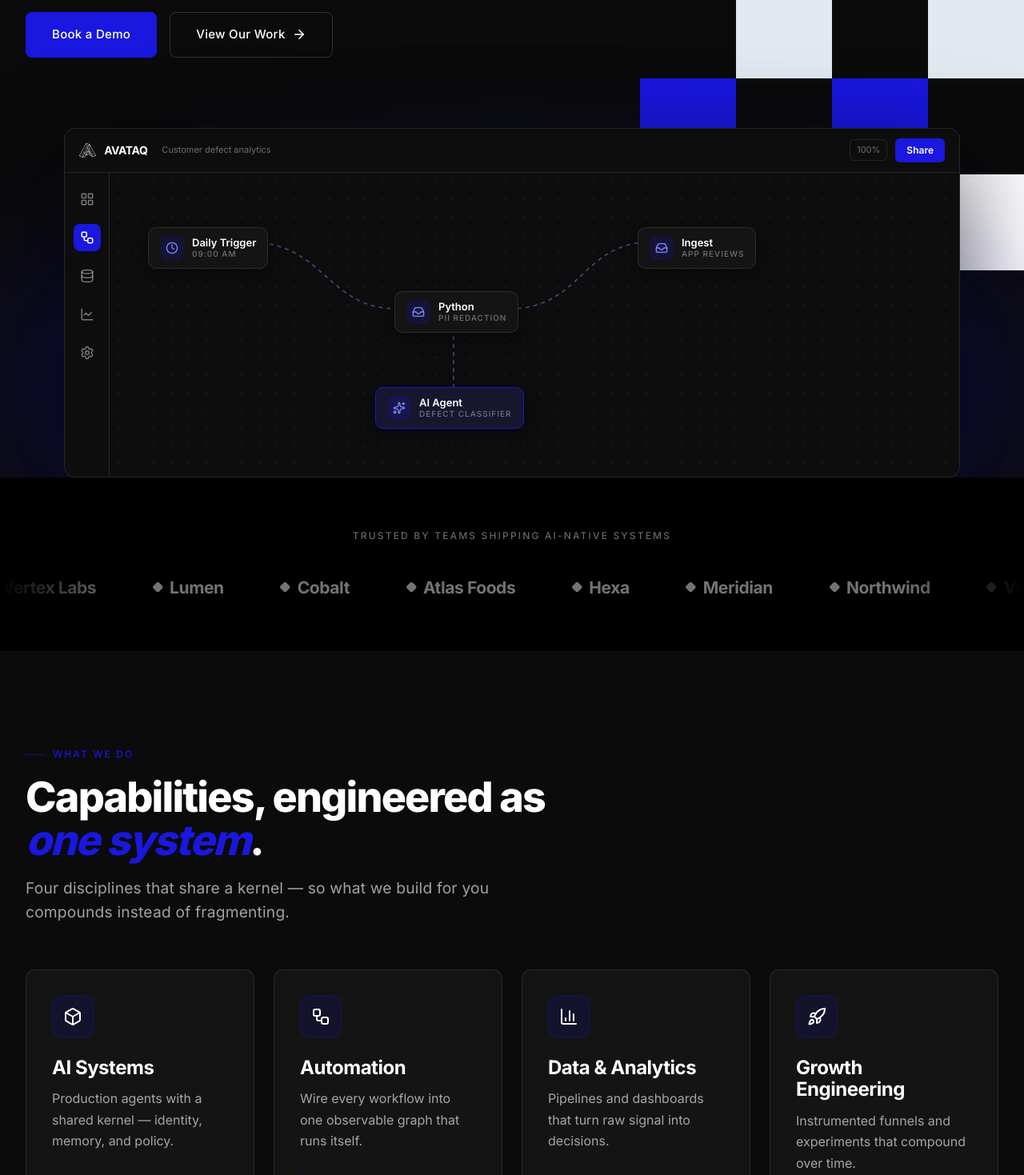
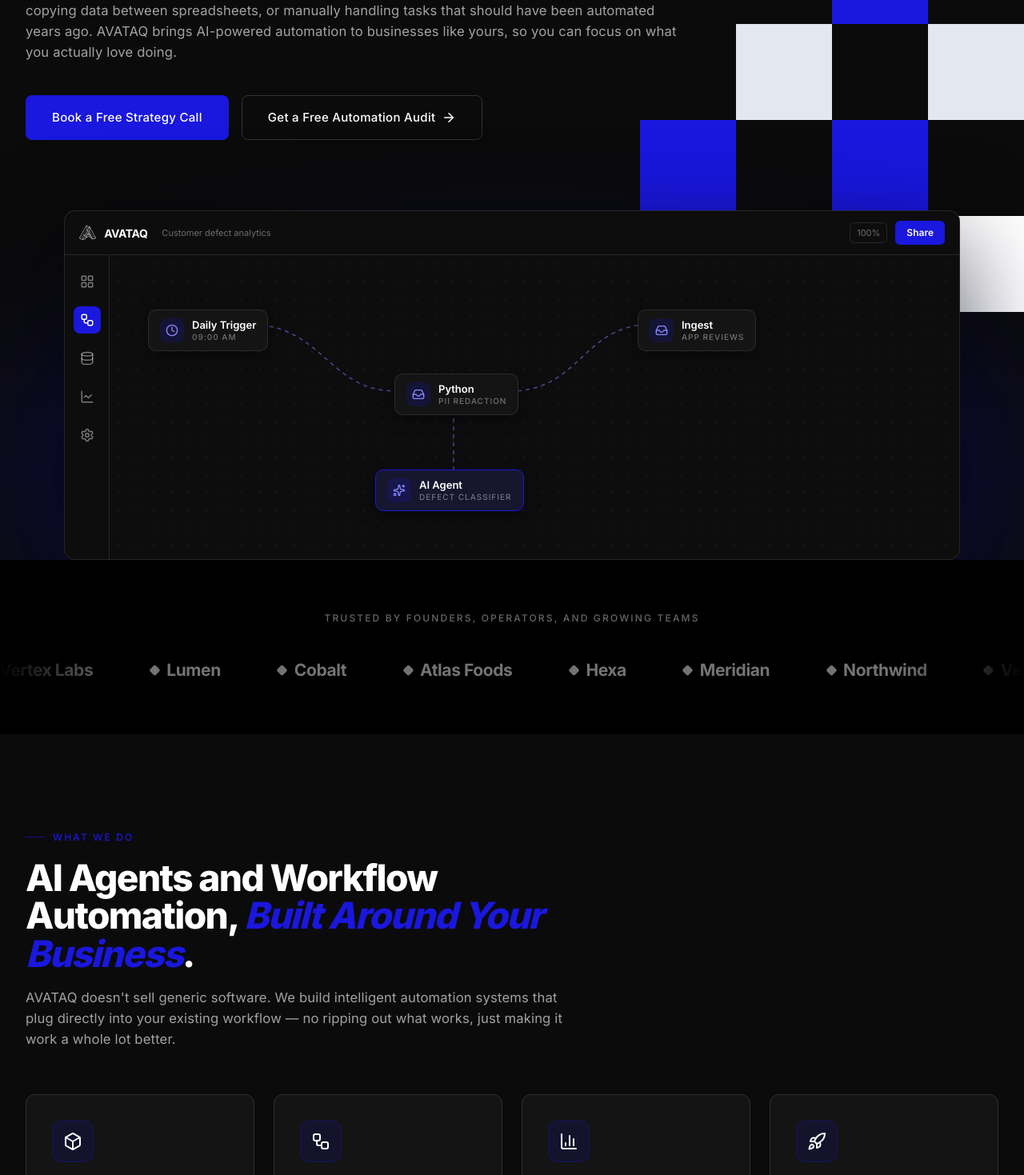
Before and after one commit to Vishal-code-E/avataq, a Next.js app in the folder avataq/: page / in a window 1280 px wide. Shown: the part 521-1990 px from the top of the page at 80% size. Built offline with nearby package versions, Linux system fonts and the light colour scheme.

Commit message:
cp rpl and txt rpl

```diff
--- a/avataq/app/about/page.tsx
+++ b/avataq/app/about/page.tsx
@@ -98,7 +98,7 @@
                 <div className="team-photo">
                   <User size={40} strokeWidth={1.5} />
                 </div>
-                <h3 className="h3" style={{ fontSize: 20 }}>{m.name}</h3>
+                <h3 className="h3" style={{ fontSize: 18 }}>{m.name}</h3>
                 <div className="role">{m.role}</div>
                 <a className="team-li" href="#" aria-label={m.name + " on LinkedIn"} onClick={(e) => e.preventDefault()}>
                   <ExternalLink size={18} strokeWidth={1.8} />
--- a/avataq/app/globals.css
+++ b/avataq/app/globals.css
@@ -99,15 +99,15 @@
 .eyebrow.no-rule::before{display:none;}
 
 .h1{font-weight:800;letter-spacing:-0.04em;line-height:1.0;margin:0;
-  font-size:clamp(40px,7vw,84px);}
+  font-size:clamp(36px,6.2vw,76px);}
 .h1 em{font-style:italic;color:var(--blue);}
 .h2{font-weight:800;letter-spacing:-0.035em;line-height:1.04;margin:0;
-  font-size:clamp(32px,4.4vw,52px);}
+  font-size:clamp(28px,3.8vw,46px);}
 .h2 em{font-style:italic;color:var(--blue);}
-.h3{font-weight:700;letter-spacing:-0.02em;line-height:1.15;margin:0;font-size:24px;}
-.lead{font-weight:400;font-size:clamp(17px,1.5vw,20px);line-height:1.55;
+.h3{font-weight:700;letter-spacing:-0.02em;line-height:1.15;margin:0;font-size:22px;}
+.lead{font-weight:400;font-size:clamp(15px,1.3vw,18px);line-height:1.55;
   color:var(--on-muted);margin:0;letter-spacing:0.01em;}
-.body{font-weight:400;font-size:16px;line-height:1.65;color:var(--on-muted);margin:0;}
+.body{font-weight:400;font-size:15px;line-height:1.65;color:var(--on-muted);margin:0;}
 .tag{font-family:var(--mono);font-weight:500;font-size:11px;letter-spacing:0.1em;
   text-transform:uppercase;color:var(--on-faint);}
 
@@ -190,7 +190,7 @@
 
 /* Value-prop stat */
 .stat-num{font-weight:800;letter-spacing:-0.04em;line-height:0.9;color:var(--blue);
-  font-size:clamp(56px,7vw,88px);}
+  font-size:clamp(48px,6vw,80px);}
 .stat-num .suffix{color:#fff;}
 
 /* Case study */
@@ -204,7 +204,7 @@
 @media(max-width:860px){ .case{grid-template-columns:1fr;} .case-body{padding:32px;} }
 
 /* Testimonials */
-.quote{font-weight:500;font-size:clamp(22px,2.6vw,34px);line-height:1.32;
+.quote{font-weight:500;font-size:clamp(19px,2.2vw,30px);line-height:1.32;
   letter-spacing:-0.02em;color:#fff;}
 .quote em{font-style:italic;color:var(--blue);}
 .t-dots{display:flex;gap:8px;}
@@ -661,7 +661,7 @@
 @media(max-width:520px){ .timeline{grid-template-columns:1fr;} }
 .step{position:relative;padding-top:40px;}
 .step::before{content:"";position:absolute;top:18px;left:0;right:0;height:1px;background:var(--line-strong);}
-.step-num{font-weight:800;font-size:40px;letter-spacing:-0.04em;color:var(--blue);line-height:1;
+.step-num{font-weight:800;font-size:36px;letter-spacing:-0.04em;color:var(--blue);line-height:1;
   position:absolute;top:-6px;left:0;background:var(--bg);padding-right:14px;}
 .section--panel .step-num{background:var(--bg-panel);}
 
@@ -695,7 +695,7 @@
 .milestones{background:var(--blue);position:relative;overflow:hidden;}
 .ms-grid{display:grid;grid-template-columns:repeat(4,1fr);gap:32px;position:relative;z-index:2;}
 @media(max-width:760px){ .ms-grid{grid-template-columns:1fr 1fr;gap:40px 24px;} }
-.ms-num{font-weight:800;font-size:clamp(44px,5vw,64px);letter-spacing:-0.04em;color:#fff;line-height:1;}
+.ms-num{font-weight:800;font-size:clamp(38px,4.4vw,58px);letter-spacing:-0.04em;color:#fff;line-height:1;}
 .ms-label{color:rgba(255,255,255,0.82);font-size:15px;margin-top:12px;}
 
 /* ---- Case studies grid ---- */
@@ -764,7 +764,7 @@
 .faq-item{border-bottom:1px solid var(--line);}
 .faq-q{width:100%;background:none;border:none;cursor:pointer;display:flex;align-items:center;
   justify-content:space-between;gap:20px;padding:26px 0;text-align:left;color:var(--on);
-  font-family:var(--font-inter,ui-sans-serif,system-ui,sans-serif);font-weight:600;font-size:18px;letter-spacing:-0.01em;}
+  font-family:var(--font-inter,ui-sans-serif,system-ui,sans-serif);font-weight:600;font-size:16px;letter-spacing:-0.01em;}
 .faq-q .chev{color:var(--blue);transition:transform .25s var(--ease);flex-shrink:0;}
 .faq-item.open .chev{transform:rotate(180deg);}
 .faq-a{overflow:hidden;max-height:0;transition:max-height .3s var(--ease);}
--- a/avataq/app/resources/page.tsx
+++ b/avataq/app/resources/page.tsx
@@ -34,7 +34,7 @@
       </div>
       <div className="art-body">
         <span className="chip chip--solid" style={{ alignSelf: "flex-start" }}>{a.cat}</span>
-        <h3 className="h3" style={{ fontSize: 19 }}>{a.title}</h3>
+        <h3 className="h3" style={{ fontSize: 17 }}>{a.title}</h3>
         <span className="art-meta">{a.meta}</span>
       </div>
     </a>
@@ -70,7 +70,7 @@
             </div>
             <div className="feat-body">
               <span className="chip chip--solid" style={{ alignSelf: "flex-start" }}>{FEATURED.cat}</span>
-              <h2 className="h2" style={{ fontSize: "clamp(26px,2.8vw,38px)" }}>{FEATURED.title}</h2>
+              <h2 className="h2" style={{ fontSize: "clamp(22px,2.4vw,34px)" }}>{FEATURED.title}</h2>
               <p className="lead">{FEATURED.excerpt}</p>
               <span className="art-meta" style={{ marginTop: 0 }}>{FEATURED.meta}</span>
               <a className="txtlink" href="#" onClick={(e) => e.preventDefault()}>
--- a/avataq/app/services/page.tsx
+++ b/avataq/app/services/page.tsx
@@ -11,8 +11,8 @@
   {
     id: "ai-systems",
     Icon: Box,
-    name: "AI Systems",
-    desc: "Production-grade agents that share a kernel — identity, memory, policy, and observability — so every model you ship inherits the same guardrails instead of reinventing them.",
+    name: "AI Agents",
+    desc: "Meet your new always-on team member. Our AI agents handle customer queries, qualify leads, process requests, and take action — all without needing a coffee break or a salary increase.",
     deliverables: [
       "Agent architecture & kernel design",
       "Retrieval and memory layers",
@@ -26,8 +26,8 @@
   {
     id: "automation",
     Icon: Workflow,
-    name: "Automation",
-    desc: "We map every workflow your business runs on into one observable graph, then automate the paths that drain your team — with full traceability on each run.",
+    name: "Workflow Automation",
+    desc: "Stop duct-taping your tools together. We build end-to-end automated workflows that connect your CRM, your inbox, your calendar, and your operations into one seamless system that just works.",
     deliverables: [
       "Workflow discovery & mapping",
       "Event-driven orchestration",
@@ -41,8 +41,8 @@
   {
     id: "data",
     Icon: BarChart3,
-    name: "Data & Analytics",
-    desc: "Pipelines and dashboards that turn raw signal into decisions — modeled cleanly so the same numbers power your agents, your reporting, and your team.",
+    name: "Data & Reporting Automation",
+    desc: "Stop spending your Mondays building reports manually. We automate your data collection, transformation, and reporting so you walk in each morning with the numbers you need, ready and waiting.",
     deliverables: [
       "Pipeline architecture",
       "Warehouse & semantic modeling",
@@ -56,8 +56,8 @@
   {
     id: "growth",
     Icon: Rocket,
-    name: "Growth Engineering",
-    desc: "Instrumented funnels and experiment systems that compound — every test feeds a shared model of what moves your business, not a one-off slide.",
+    name: "AI-Powered Customer Engagement",
+    desc: "Respond to every customer instantly — at 2 AM on a Sunday, if that's when they reach out. Personalised, intelligent, and always on-brand, without you being on call.",
     deliverables: [
       "Event taxonomy & tracking",
       "Experimentation platform",
@@ -71,10 +71,10 @@
 ];
 
 const PROCESS = [
-  { step: "01", name: "Discover", desc: "We map your workflows, data, and goals into a single system diagram." },
+  { step: "01", name: "Discover", desc: "We start with a deep-dive into your business — your workflows, your bottlenecks, your goals. No generic templates. We map exactly where automation creates the most leverage for you specifically." },
   { step: "02", name: "Design", desc: "We architect the kernel and the agent graph, with budgets and guardrails up front." },
-  { step: "03", name: "Build", desc: "We ship in tight increments — observable from the first run, not the last." },
-  { step: "04", name: "Scale", desc: "We harden, monitor, and hand over a system your team can extend with confidence." },
+  { step: "03", name: "Build", desc: "Our team gets to work. Using tools like n8n, Make, and custom AI agents built on OpenAI and other leading models, we build your automation system with precision. You review. We refine. Until it's exactly right." },
+  { step: "04", name: "Deploy", desc: "We go live. From day one, your business starts running leaner, faster, and smarter. We monitor the system, fix anything that needs fixing, and make sure you're confident using everything we've built." },
 ];
 
 function ServiceBlock({ s }: { s: typeof SERVICES[0] }) {
@@ -83,7 +83,7 @@
       <div className="ico-tile ico-tile--lg">
         <s.Icon size={28} strokeWidth={1.8} />
       </div>
-      <h2 className="h2" style={{ marginTop: 24, fontSize: "clamp(28px,3vw,40px)" }}>{s.name}</h2>
+      <h2 className="h2" style={{ marginTop: 24, fontSize: "clamp(24px,2.6vw,36px)" }}>{s.name}</h2>
       <p className="lead" style={{ marginTop: 16, maxWidth: 720 }}>{s.desc}</p>
       <p className="eyebrow" style={{ marginTop: 32 }}>Key deliverables</p>
       <ul className="checklist">
@@ -163,8 +163,8 @@
         <div className="wrap">
           <div className="sec-head reveal">
             <p className="eyebrow">How we work</p>
-            <h2 className="h2">A process built like <em>infrastructure</em>.</h2>
-            <p className="lead">Every engagement runs on the same four steps — predictable, observable, and handed over clean.</p>
+            <h2 className="h2">Simple by Design. <em>Powerful in Practice.</em></h2>
+            <p className="lead">Most business owners expect automation to be complicated. We&apos;ve designed the entire experience to be the opposite.</p>
           </div>
           <div className="timeline">
             {PROCESS.map((p, i) => (
@@ -183,7 +183,7 @@
           <p className="eyebrow no-rule" style={{ justifyContent: "center", display: "flex" }}>Not sure which fits?</p>
           <h2 className="h2" style={{ marginTop: 20 }}>Tell us the problem. We&apos;ll scope the <em>system</em>.</h2>
           <div style={{ marginTop: 36, display: "flex", gap: 16, justifyContent: "center", flexWrap: "wrap" }}>
-            <a className="btn btn--primary" href="/contact">Book a free consultation</a>
+            <a className="btn btn--primary" href="/contact">Start Your Discovery Session</a>
             <a className="btn btn--ghost" href="/case-studies" style={{ display: "inline-flex", alignItems: "center", gap: 8 }}>
               View Our Work <ArrowRight size={18} />
             </a>
--- a/avataq/components/Footer.tsx
+++ b/avataq/components/Footer.tsx
@@ -35,7 +35,7 @@
           </div>
           <div className="footer-col">
             <h4>Services</h4>
-            {["AI Systems", "Automation", "Data & Analytics", "Growth Engineering"].map((l) => (
+            {["AI Agents", "Workflow Automation", "Data & Reporting Automation", "AI-Powered Customer Engagement"].map((l) => (
               <a key={l} href="#" onClick={(e) => e.preventDefault()}>{l}</a>
             ))}
           </div>
--- a/avataq/components/Hero.tsx
+++ b/avataq/components/Hero.tsx
@@ -80,9 +80,9 @@
 function HeroCTAs({ onNav }: { onNav: (p: string) => void }) {
   return (
     <div style={{ display: "flex", gap: 16, flexWrap: "wrap" }}>
-      <button className="btn btn--primary" onClick={() => onNav("Contact")}>Book a Demo</button>
+      <button className="btn btn--primary" onClick={() => onNav("Contact")}>Book a Free Strategy Call</button>
       <button className="btn btn--ghost" onClick={() => onNav("Case Studies")}>
-        View Our Work <ArrowRight size={18} />
+        Get a Free Automation Audit <ArrowRight size={18} />
       </button>
     </div>
   );
@@ -90,9 +90,9 @@
 
 const HERO_COPY = {
   eyebrow: "AI-native systems studio",
-  h1a: (<>The operating system for <em>AI-native</em> business.</>),
-  h1b: (<>We build the systems<br />that <em>run themselves</em>.</>),
-  sub: "An OS — not a stack of disconnected automation. Agents share a kernel: identity, policy, observability, and a graph of every workflow your business runs on.",
+  h1a: (<>Your Business Runs on Hard Work. Imagine if It Also Ran on <em>Autopilot</em>.</>),
+  h1b: (<>Your Business Runs on Hard Work.<br />Imagine if It Also Ran on <em>Autopilot</em>.</>),
+  sub: "You started your business to build something great — not to spend your days chasing follow-ups, copying data between spreadsheets, or manually handling tasks that should have been automated years ago. AVATAQ brings AI-powered automation to businesses like yours, so you can focus on what you actually love doing.",
 };
 
 function HeroCanvas({ onNav }: { onNav: (p: string) => void }) {
@@ -148,7 +148,7 @@
         }}>
           <div style={{ position: "relative", zIndex: 2 }}>
             <p className="eyebrow reveal">{HERO_COPY.eyebrow}</p>
-            <h1 className="h1 reveal" style={{ marginTop: 24, fontSize: "clamp(40px,5.4vw,68px)" }}>{HERO_COPY.h1b}</h1>
+            <h1 className="h1 reveal" style={{ marginTop: 24, fontSize: "clamp(36px,5vw,62px)" }}>{HERO_COPY.h1b}</h1>
             <p className="lead reveal" style={{ marginTop: 26, maxWidth: 520 }}>{HERO_COPY.sub}</p>
             <div className="reveal" style={{ marginTop: 36 }}><HeroCTAs onNav={onNav} /></div>
           </div>
--- a/avataq/components/PageHero.tsx
+++ b/avataq/components/PageHero.tsx
@@ -38,7 +38,7 @@
           </nav>
         )}
         <p className="eyebrow reveal" style={{ marginTop: breadcrumb ? 24 : 0 }}>{eyebrow}</p>
-        <h1 className="h1 reveal" style={{ marginTop: 24, fontSize: "clamp(40px,6vw,76px)" }}>
+        <h1 className="h1 reveal" style={{ marginTop: 24, fontSize: "clamp(36px,5.5vw,68px)" }}>
           {title}
         </h1>
         {sub && (
--- a/avataq/components/Sections.tsx
+++ b/avataq/components/Sections.tsx
@@ -10,7 +10,7 @@
     <section className="section section--panel" style={{ paddingTop: 64, paddingBottom: 64 }}>
       <div className="wrap reveal">
         <p className="eyebrow eyebrow--muted no-rule" style={{ justifyContent: "center", textAlign: "center", display: "flex", marginBottom: 40 }}>
-          Trusted by teams shipping AI-native systems
+          Trusted by founders, operators, and growing teams
         </p>
       </div>
       <div className="marquee">
@@ -26,10 +26,10 @@
 
 /* ③ Services */
 const SERVICES = [
-  { icon: Box, title: "AI Systems", desc: "Production agents with a shared kernel — identity, memory, and policy." },
-  { icon: Workflow, title: "Automation", desc: "Wire every workflow into one observable graph that runs itself." },
-  { icon: BarChart3, title: "Data & Analytics", desc: "Pipelines and dashboards that turn raw signal into decisions." },
-  { icon: Rocket, title: "Growth Engineering", desc: "Instrumented funnels and experiments that compound over time." },
+  { icon: Box, title: "AI Agents", desc: "Meet your new always-on team member. Our AI agents handle customer queries, qualify leads, process requests, and take action — all without needing a coffee break or a salary increase." },
+  { icon: Workflow, title: "Workflow Automation", desc: "Stop duct-taping your tools together. We build end-to-end automated workflows that connect your CRM, your inbox, your calendar, and your operations into one seamless system that just works." },
+  { icon: BarChart3, title: "Data & Reporting Automation", desc: "Stop spending your Mondays building reports manually. We automate your data collection, transformation, and reporting so you walk in each morning with the numbers you need, ready and waiting." },
+  { icon: Rocket, title: "AI-Powered Customer Engagement", desc: "Respond to every customer instantly — at 2 AM on a Sunday, if that's when they reach out. Personalised, intelligent, and always on-brand, without you being on call." },
 ];
 
 export function Services({ onNav }: { onNav: (p: string) => void }) {
@@ -38,8 +38,8 @@
       <div className="wrap">
         <div className="sec-head reveal">
           <p className="eyebrow">What we do</p>
-          <h2 className="h2">Capabilities, engineered as <em>one system</em>.</h2>
-          <p className="lead">Four disciplines that share a kernel — so what we build for you compounds instead of fragmenting.</p>
+          <h2 className="h2">AI Agents and Workflow Automation, <em>Built Around Your Business</em>.</h2>
+          <p className="lead">AVATAQ doesn&apos;t sell generic software. We build intelligent automation systems that plug directly into your existing workflow — no ripping out what works, just making it work a whole lot better.</p>
         </div>
         <div style={{ display: "grid", gridTemplateColumns: "repeat(4, 1fr)", gap: 24, marginTop: 56 }} className="svc-grid">
           {SERVICES.map((s, i) => (
@@ -136,8 +136,8 @@
 }
 
 const CASES = [
-  { tag: "Fintech · Ops", title: "Cobalt cut manual review by 82% with an agent graph", metric: "82% less manual review · 6-week build", kind: "flow" },
-  { tag: "Commerce", title: "Northwind turned raw reviews into a defect radar", metric: "4× faster defect triage · live dashboards", kind: "chart" },
+  { tag: "Local Services", title: "AI agent eliminated every missed after-hours lead for a home services company", metric: "40% more booked jobs · 12 hrs/week reclaimed", kind: "flow" },
+  { tag: "E-commerce", title: "E-commerce brand automated order-to-delivery communication end-to-end", metric: "3 hrs/day saved · +22% customer satisfaction", kind: "chart" },
 ];
 
 export function CaseStudies({ onNav }: { onNav: (p: string) => void }) {
@@ -146,7 +146,7 @@
       <div className="wrap">
         <div className="sec-head reveal" style={{ marginBottom: 56 }}>
           <p className="eyebrow">Selected work</p>
-          <h2 className="h2">Systems in production, <em>measured in outcomes</em>.</h2>
+          <h2 className="h2">Real Businesses. <em>Real Results.</em></h2>
         </div>
         <div style={{ display: "flex", flexDirection: "column", gap: 32 }}>
           {CASES.map((c) => (
@@ -155,8 +155,8 @@
               <CaseMedia kind={c.kind} />
               <div className="case-body">
                 <span className="tag">{c.tag}</span>
-                <h3 className="h2" style={{ fontSize: "clamp(26px,2.6vw,34px)" }}>{c.title}</h3>
-                <p className="lead" style={{ color: "var(--blue)", fontWeight: 600, fontSize: 16 }}>{c.metric}</p>
+                <h3 className="h2" style={{ fontSize: "clamp(22px,2.2vw,30px)" }}>{c.title}</h3>
+                <p className="lead" style={{ color: "var(--blue)", fontWeight: 600, fontSize: 14 }}>{c.metric}</p>
                 <span className="txtlink" style={{ marginTop: 8 }}>
                   Read case study <ArrowRight size={16} />
                 </span>
@@ -171,9 +171,9 @@
 
 /* ⑥ Testimonials */
 const QUOTES = [
-  { quote: (<>AVATAQ didn&apos;t hand us scripts — they handed us a <em>system</em>. Six weeks in, our ops team stopped firefighting.</>), name: "Dana Okafor", role: "VP Operations, Cobalt" },
-  { quote: (<>The graph they built shows us <em>every workflow</em> in one place. We finally trust our automation.</>), name: "Marc Reyes", role: "CTO, Northwind" },
-  { quote: (<>They think like infrastructure engineers and ship like a product team. <em>Rare combination.</em></>), name: "Priya Anand", role: "Head of Data, Lumen" },
+  { quote: (<>I was skeptical that AI could actually help a business like mine. Within three weeks of working with AVATAQ, I had systems running that I didn&apos;t even know were possible. My team is happier, my customers are getting faster responses, and <em>I&apos;m sleeping better.</em></>), name: "Priya R.", role: "Founder — Retail Brand" },
+  { quote: (<>AVATAQ didn&apos;t just automate our workflows. They made us look at how we were running the business differently. <em>The ROI was real and fast</em> — I wish we&apos;d done this two years ago.</>), name: "Marcus T.", role: "Director — Marketing Agency" },
+  { quote: (<>I kept thinking automation was for big companies with tech teams. AVATAQ showed me it&apos;s for businesses <em>exactly like mine.</em> The whole process was smooth, and they were genuinely invested in our success.</>), name: "Sunita M.", role: "Owner — Healthcare Services" },
 ];
 
 export function Testimonials() {
@@ -195,7 +195,7 @@
           <Quote size={40} style={{ color: "var(--blue)", marginBottom: 24 }} />
           <blockquote className="quote" style={{ margin: 0 }} key={idx}>{q.quote}</blockquote>
           <div style={{ marginTop: 36, display: "flex", flexDirection: "column", gap: 4, alignItems: "center" }}>
-            <span style={{ fontWeight: 600, fontSize: 16 }}>{q.name}</span>
+            <span style={{ fontWeight: 600, fontSize: 14 }}>{q.name}</span>
             <span className="tag">{q.role}</span>
           </div>
         </div>
@@ -216,12 +216,12 @@
   return (
     <section className="final-cta section" style={{ padding: "120px 0" }}>
       <div className="wrap reveal" style={{ position: "relative", zIndex: 2, textAlign: "center", maxWidth: 880 }}>
-        <h2 className="h2" style={{ color: "#fff" }}>Ready to run your business on a system that runs itself?</h2>
-        <p style={{ color: "rgba(255,255,255,0.78)", fontSize: "clamp(17px,1.5vw,20px)", lineHeight: 1.55, marginTop: 24 }}>
-          Book a demo and we&apos;ll map your first agent graph in 30 minutes.
+        <h2 className="h2" style={{ color: "#fff" }}>Your Business Deserves to Run Like a <em>Well-Oiled Machine</em>.</h2>
+        <p style={{ color: "rgba(255,255,255,0.78)", fontSize: "clamp(15px,1.3vw,18px)", lineHeight: 1.55, marginTop: 24 }}>
+          You&apos;ve spent years building something worth automating. Now it&apos;s time to make it work as hard as you do — even when you&apos;re not in the room.
         </p>
         <div style={{ marginTop: 40, display: "flex", gap: 16, justifyContent: "center", flexWrap: "wrap" }}>
-          <button className="btn btn--on-blue" onClick={() => onNav("Contact")}>Book a Demo</button>
+          <button className="btn btn--on-blue" onClick={() => onNav("Contact")}>Book a Free Audit</button>
           <button className="btn btn--ghost" style={{ borderColor: "rgba(255,255,255,0.5)" }} onClick={() => onNav("Case Studies")}>
             View Our Work <ArrowRight size={18} />
           </button>
```
Also changed, not shown: avataq/app/case-studies/page.tsx (+14 -14 lines), avataq/app/contact/page.tsx (+13 -13 lines).
